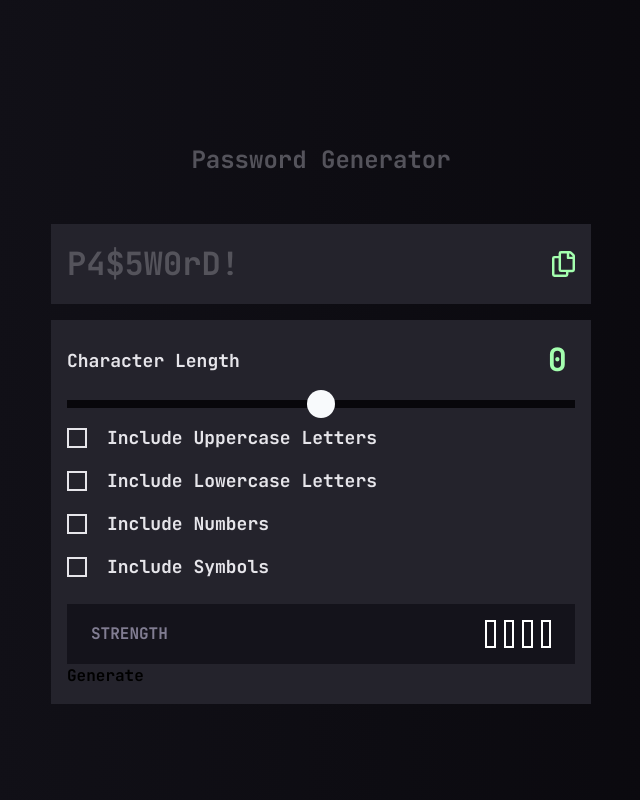
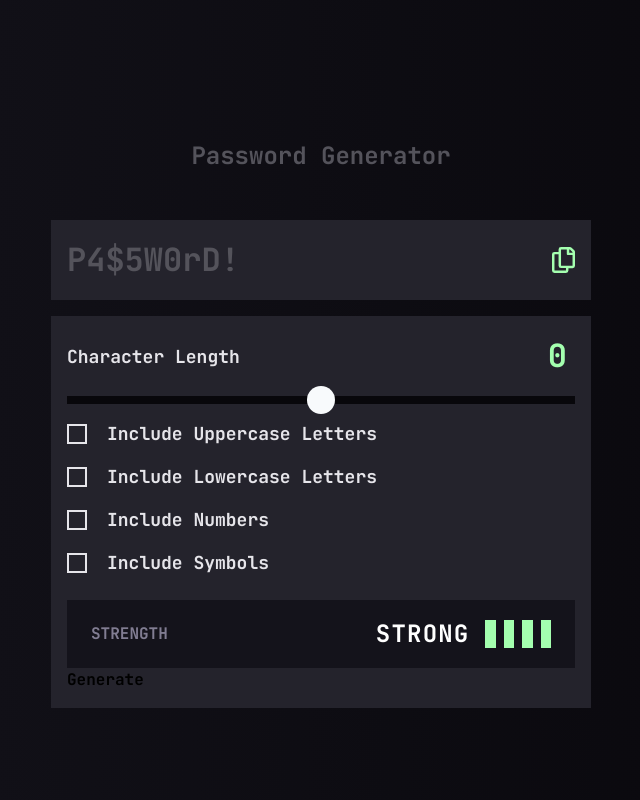
Before and after one commit to Sven-27/password-generator, a React (Vite) app: page / in a window 1280 px wide. Shown: the whole page, without its empty margins (319-959 px from the left). Built offline with nearby package versions, Linux system fonts and the light colour scheme.

Commit message:
styled strength component

```diff
--- a/src/App.jsx
+++ b/src/App.jsx
@@ -8,7 +8,7 @@ import { StrengthObject } from "./strength";
 
 function App() {
   console.log(StrengthObject.tooWeak);
-  const [tooWeak, setTooWeak] = useState(StrengthObject.empty);
+  const [tooWeak, setTooWeak] = useState(StrengthObject.strong);
 
 
   return (
--- a/src/components/Strength.jsx
+++ b/src/components/Strength.jsx
@@ -4,7 +4,7 @@ function Strength({strength}) {
   return (
     <div className="bg-grey-900 py-4 px-6 mt-6 flex items-center justify-between">
       <p className="text-grey-600 uppercase">Strength</p>
-      <div className="flex justify-between ml-4">
+      <div className="flex justify-between ml-4 indicator">
         {/* Strength indicator bars */}
         {!strength ? null : strength}
       </div>
--- a/src/index.css
+++ b/src/index.css
@@ -101,3 +101,13 @@ input[type="checkbox"]:checked {
     text-[24px];
   }
 }
+
+.indicator p{
+  @apply
+  text-white
+  uppercase
+  text-[clamp(18px,4vw,24px)]
+  tracking-wider
+  font-bold;
+
+}
--- a/src/strength.jsx
+++ b/src/strength.jsx
@@ -1,16 +1,14 @@
 export const StrengthObject = {
     empty: (
         <div className="flex items-center gap-2">
-            {/* <div className="flex items-center gap-2"> */}
                 <div className="border border-2 border-white w-[0.65rem] h-7" />
                 <div className="border border-2 border-white w-[0.65rem] h-7" />
                 <div className="border border-2 border-white w-[0.65rem] h-7" />
                 <div className="border border-2 border-white w-[0.65rem] h-7" />
-            {/* </div> */}
         </div>
     ),
     tooWeak: (
-        <div className="flex items-center gap-2">
+        <div className="flex items-center gap-4">
             <p>Too Weak!</p>
             <div className="flex items-center gap-2">
                 <div className="bg-red w-[0.65rem] h-7" />
@@ -21,7 +19,7 @@ export const StrengthObject = {
         </div>
     ),
     weak: (
-        <div className="flex items-center gap-2">
+        <div className="flex items-center gap-4">
             <p>Weak</p>
             <div className="flex items-center gap-2">
                 <div className="bg-orange w-[0.65rem] h-7" />
@@ -32,7 +30,7 @@ export const StrengthObject = {
         </div>
     ),
     medium: (
-        <div className="flex items-center gap-2">
+        <div className="flex items-center gap-4">
             <p>Strong</p>
             <div className="flex items-center gap-2">
                 <div className="bg-yellow w-[0.65rem] h-7" />
@@ -43,8 +41,8 @@ export const StrengthObject = {
         </div>
     ),
     strong: (
-        <div className="flex items-center gap-2">
-            <p>Very Strong</p>
+        <div className="flex items-center gap-4">
+            <p>Strong</p>
             <div className="flex items-center gap-2">
                 <div className="bg-green w-[0.65rem] h-7" />
                 <div className="bg-green w-[0.65rem] h-7" />
```
